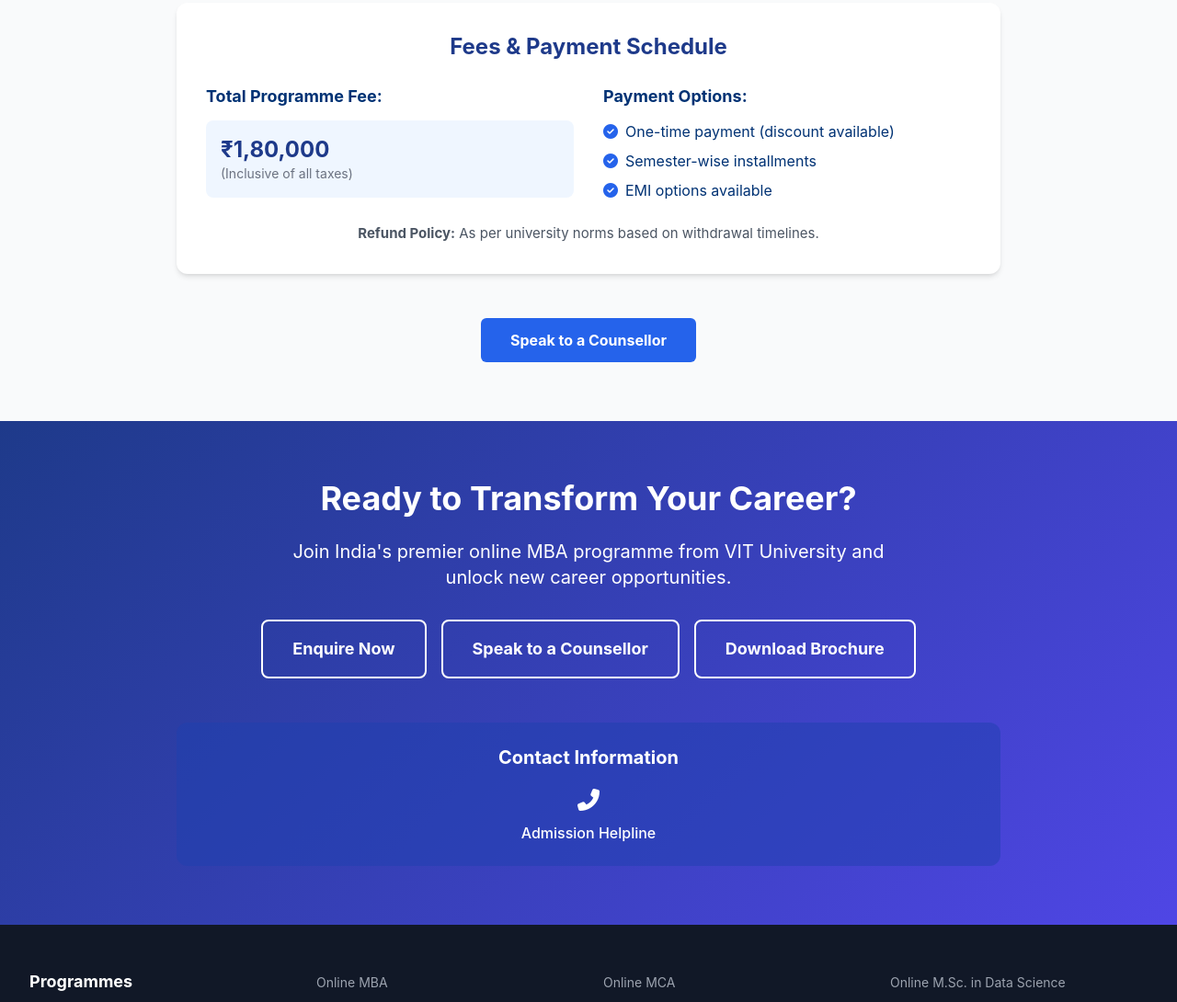
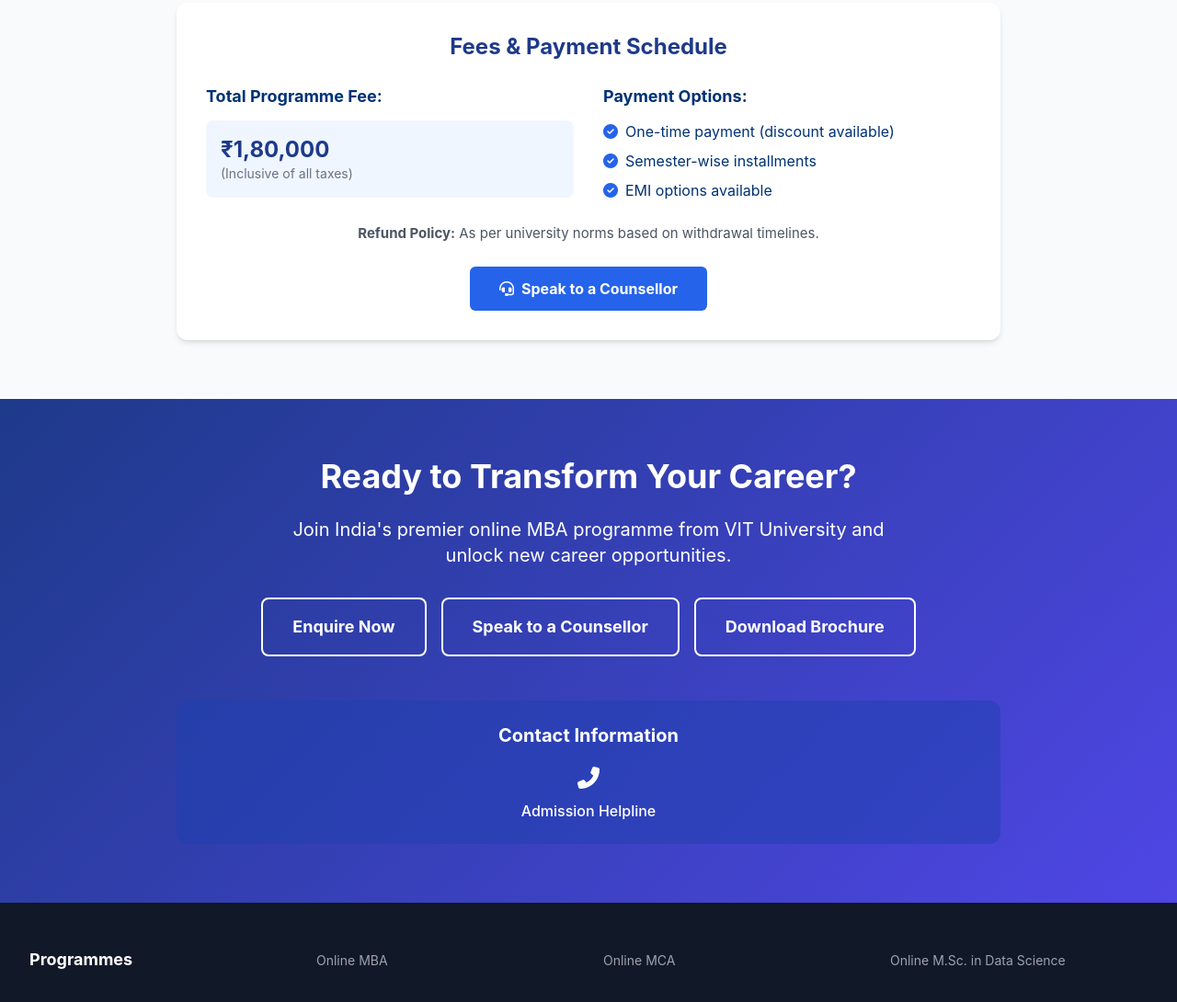
Before and after one commit to siddhimegaryse-coder/vit-landing-page, a plain HTML site: page mba.html in a window 1280 px wide. Shown: the part 6222-7312 px from the top of the page at 92% size. Drawn offline with nearby package versions, Linux system fonts and the light colour scheme.

Commit message:
Add files via upload

```diff
--- a/mba.html
+++ b/mba.html
@@ -532,10 +532,10 @@
                     <p class="text-center text-gray-600">
                         <strong>Refund Policy:</strong> As per university norms based on withdrawal timelines.
                     </p>
+                    <div class="mt-6 text-center">
+                        <button type="button" class="inline-flex items-center justify-center bg-blue-600 text-white px-8 py-3 rounded-md font-bold hover:bg-blue-700 transition duration-300"><i class="fas fa-headset mr-2"></i>Speak to a Counsellor</button>
+                    </div>
                 </div>
-            </div>
-               <div class="mt-12 text-center">
-                <button class="bg-blue-600 text-white px-8 py-3 rounded-md font-bold hover:bg-blue-700 transition duration-300 DownloadBrochure">Speak to a Counsellor</button>
             </div>
         </section>
         <section id="contact" class="py-16 gradient-bg text-white">
```
Also changed, not shown: mca.html (+3 -3 lines), ms-data-science.html (+3 -0 lines).
